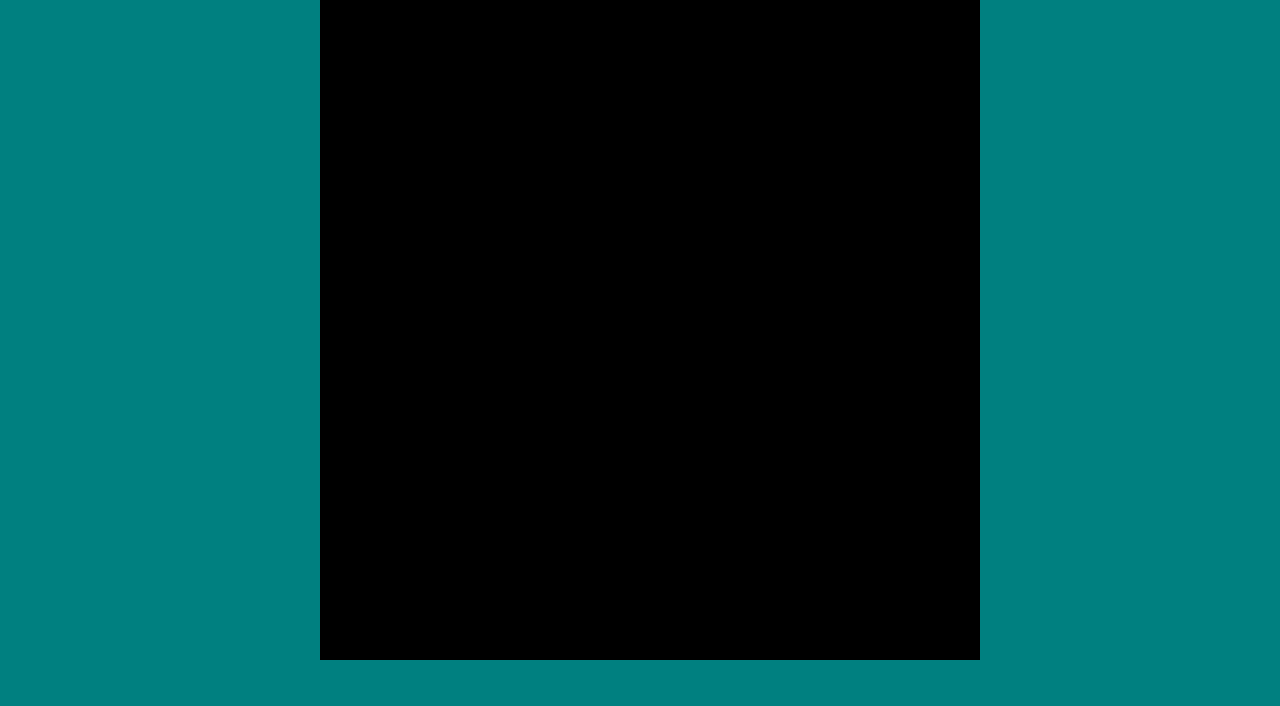
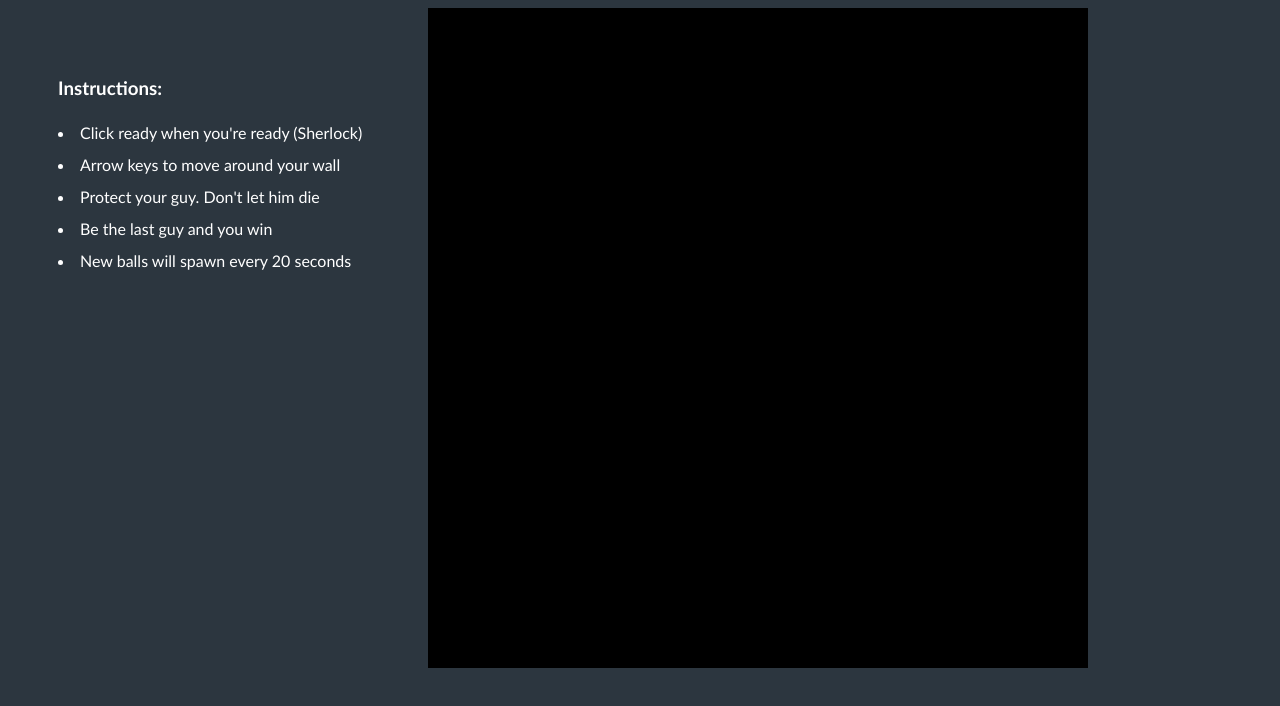
Before and after one commit to hhoopes/gametime, a website: page index.html in a window 1280 px wide. Drawn offline with nearby package versions, Linux system fonts and the light colour scheme.

Commit message:
Place styles in css

```diff
--- /dev/null
+++ b/css/index.css
@@ -0,0 +1,24 @@
+body{
+  background-color: #2C363F;
+  font-family: "Trebuchet MS", Helvetica, sans-serif;
+}
+
+.instructions{
+  display: inline-block;
+  vertical-align: top;
+  color: white;
+  width: 25%;
+  padding: 50px;
+}
+
+.instructions li {
+  line-height: 200%;
+}
+
+.canvas{
+  display: inline-block;
+}
+
+#game-canvas{
+  background-color: black;
+}
--- a/index.html
+++ b/index.html
@@ -1,17 +1,24 @@
 <!DOCTYPE html>
 <html>
 <head>
+  <link rel='stylesheet' href='/css/index.css'>
   <meta charset="utf-8">
   <title>Game Time</title>
-  <style>
-    * { padding: 0; margin: 0; }
-    canvas { background: #eee; display: block; margin: 0 auto; }
-  </style>
 </head>
-<body style="background-color: teal">
-  <canvas id="game-canvas" width="660" height="660" style="background-color:black; margin-left:25%">
-    <p>Quit using Internet Explorer</p>
-  </canvas>
+<body>
+  <div class="instructions">
+    <h3>Instructions:</h3>
+    <li>Click ready when you're ready (Sherlock)</li>
+    <li>Arrow keys to move around your wall</li>
+    <li>Protect your guy. Don't let him die</li>
+    <li>Be the last guy and you win</li>
+    <li>New balls will spawn every 20 seconds</li>
+  </div>
+  <div class="canvas">
+    <canvas id="game-canvas" width="660" height="660">
+      <p>Quit using Internet Explorer</p>
+    </canvas>
+  </div>
   <script src="https://ajax.googleapis.com/ajax/libs/jquery/1.11.0/jquery.min.js"></script>
   <script src="main.bundle.js"></script>
 </body>
```
Also changed, not shown: lib/game.js.
